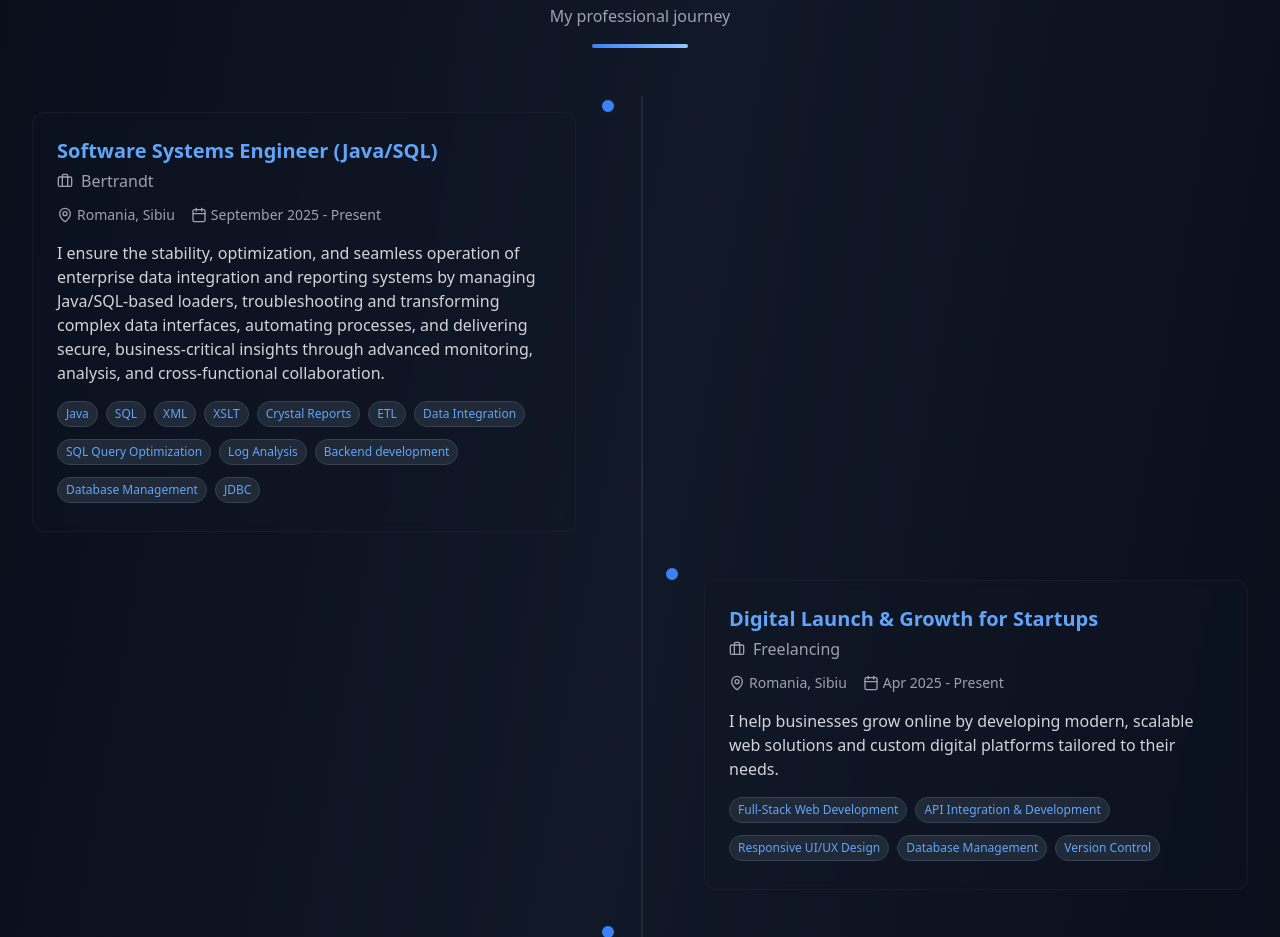
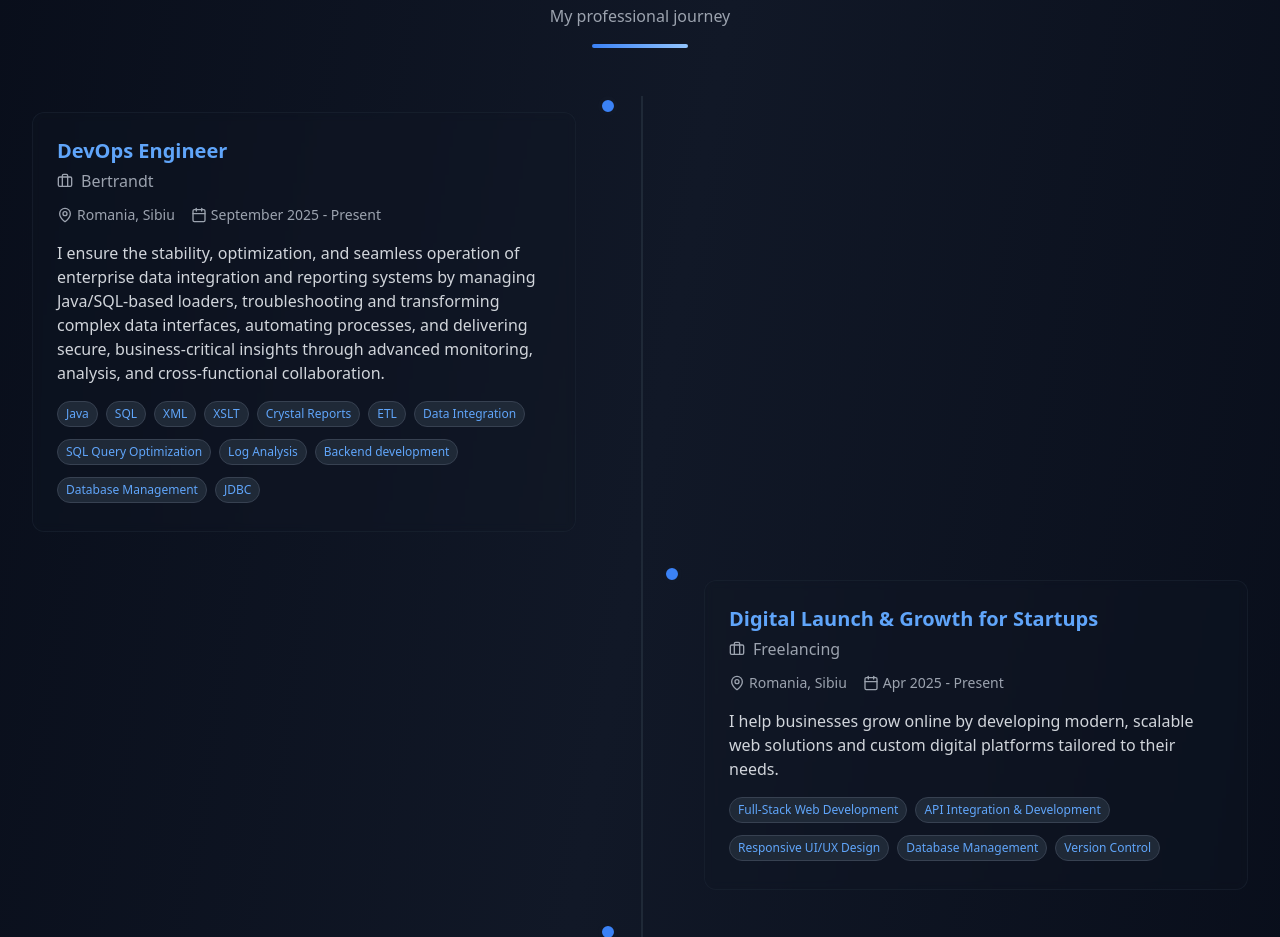
Before and after one commit to Andrei1811/personal-portfolio, a Next.js app: page / in a window 1280 px wide. Shown: the part 3160-4097 px from the top of the page. Built offline with nearby package versions, Linux system fonts and the light colour scheme.

Commit message:
Descrie pe scurt ce ai schimbat

```diff
--- a/components/sections/experience.tsx
+++ b/components/sections/experience.tsx
@@ -19,7 +19,7 @@ export default function Experience() {
 
     const experiences = [
         {
-            title: "Software Systems Engineer (Java/SQL)",
+            title: "DevOps Engineer",
             location: "Romania, Sibiu",
             company: "Bertrandt",
             period: "September 2025 - Present",
```
Also changed, not shown: 1 other file (tests, documents, lock files or other folders).
